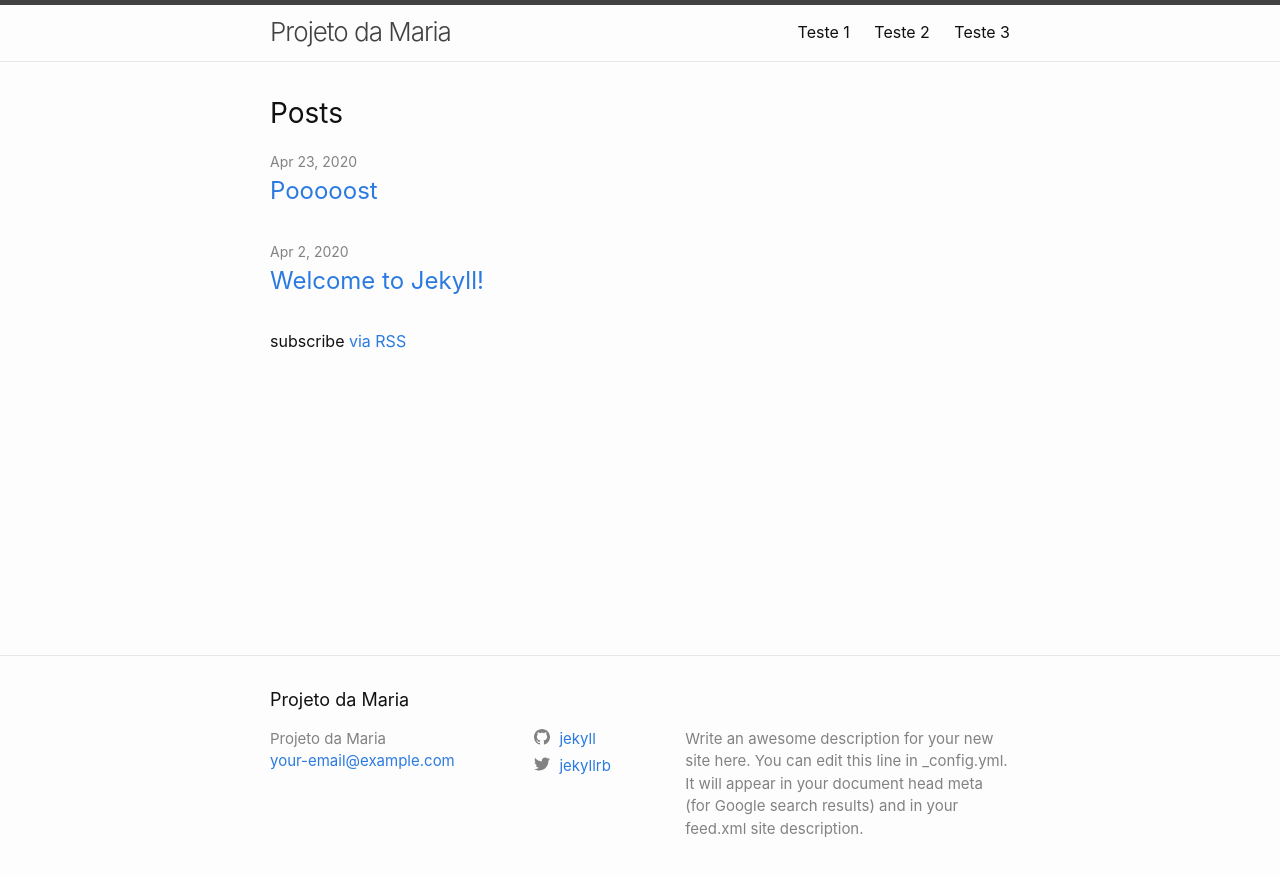
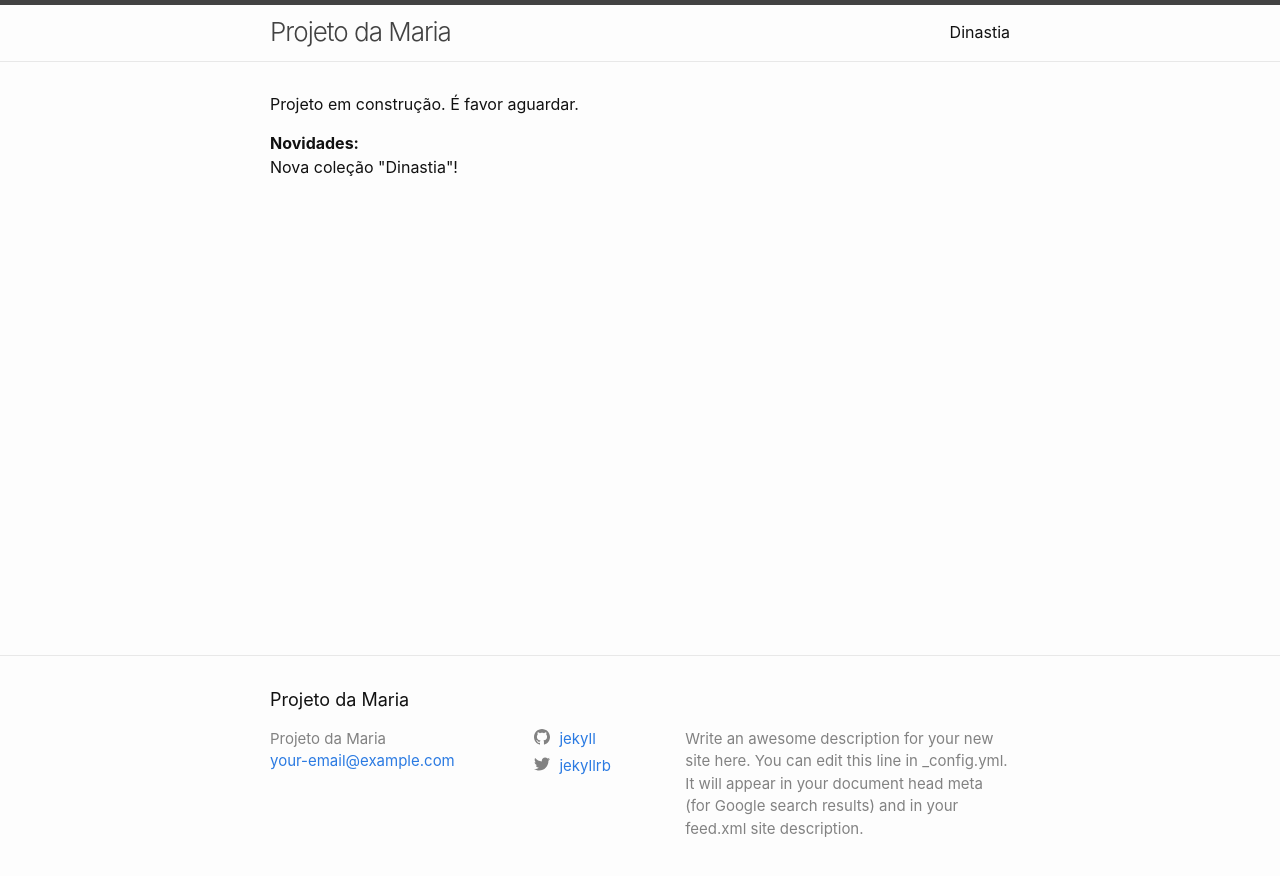
Before and after one commit to m-barreira/projeto, a Jekyll site: the page built from index.markdown, in a window 1280 px wide. Shown: the top 876 px of the page. Built offline with Jekyll 4.4.1, drawn with Linux system fonts in a browser that asks for light colours.

Commit message:
tpc collection - dinastia

```diff
--- a/_config.yml
+++ b/_config.yml
@@ -34,6 +34,13 @@
 plugins:
   - jekyll-feed
 
+# collections que criei - testes:
+
+collections:
+  dinastia:
+    output: true
+    permalink: /dinastia/:path/
+
 # Exclude from processing.
 # The following items will not be processed, by default.
 # Any item listed under the `exclude:` key here will be automatically added to
--- a/_data/samplelist.yml
+++ b/_data/samplelist.yml
@@ -1,11 +1,5 @@
 docs_list_title: Navigation test
 docs:
 
-- title: Teste 1
-  url: teste1.html
-
-- title: Teste 2
-  url: teste2.html
-
-- title: Teste 3
-  url: teste3.html
+- title: Dinastia
+  url: dinastia-menu.html
--- a/_layouts/home.html
+++ b/_layouts/home.html
@@ -2,33 +2,9 @@
 layout: default
 ---
 
-<div class="home">
-  {%- if page.title -%}
-    <h1 class="page-heading">{{ page.title }}</h1>
-  {%- endif -%}
+<p>Projeto em construção. É favor aguardar.</p>
 
-  {{ content }}
-
-  {%- if site.posts.size > 0 -%}
-    <h2 class="post-list-heading">{{ page.list_title | default: "Posts" }}</h2>
-    <ul class="post-list">
-      {%- for post in site.posts -%}
-      <li>
-        {%- assign date_format = site.minima.date_format | default: "%b %-d, %Y" -%}
-        <span class="post-meta">{{ post.date | date: date_format }}</span>
-        <h3>
-          <a class="post-link" href="{{ post.url | relative_url }}">
-            {{ post.title | escape }}
-          </a>
-        </h3>
-        {%- if site.show_excerpts -%}
-          {{ post.excerpt }}
-        {%- endif -%}
-      </li>
-      {%- endfor -%}
-    </ul>
-
-    <p class="rss-subscribe">subscribe <a href="{{ "/feed.xml" | relative_url }}">via RSS</a></p>
-  {%- endif -%}
-
+<div>
+	<strong>Novidades:</strong>
+	<p>Nova coleção "Dinastia"!</p>
 </div>
--- a/teste1.html
+++ /dev/null
@@ -1,6 +0,0 @@
----
-title: Teste 1
-layout: page
----
-
-Oi
```
Also changed, not shown: _dinastia/r1-afonsohenriques.md (added, +7 -0 lines), _dinastia/r2-sanchoi.md (added, +7 -0 lines), _dinastia/r3-afonsoii.md (added, +7 -0 lines), _dinastia/r4-sanchoii.md (added, +7 -0 lines), _layouts/dinastia.html (added, +22 -0 lines), dinastia-menu.html (added, +15 -0 lines), 1 other file.
